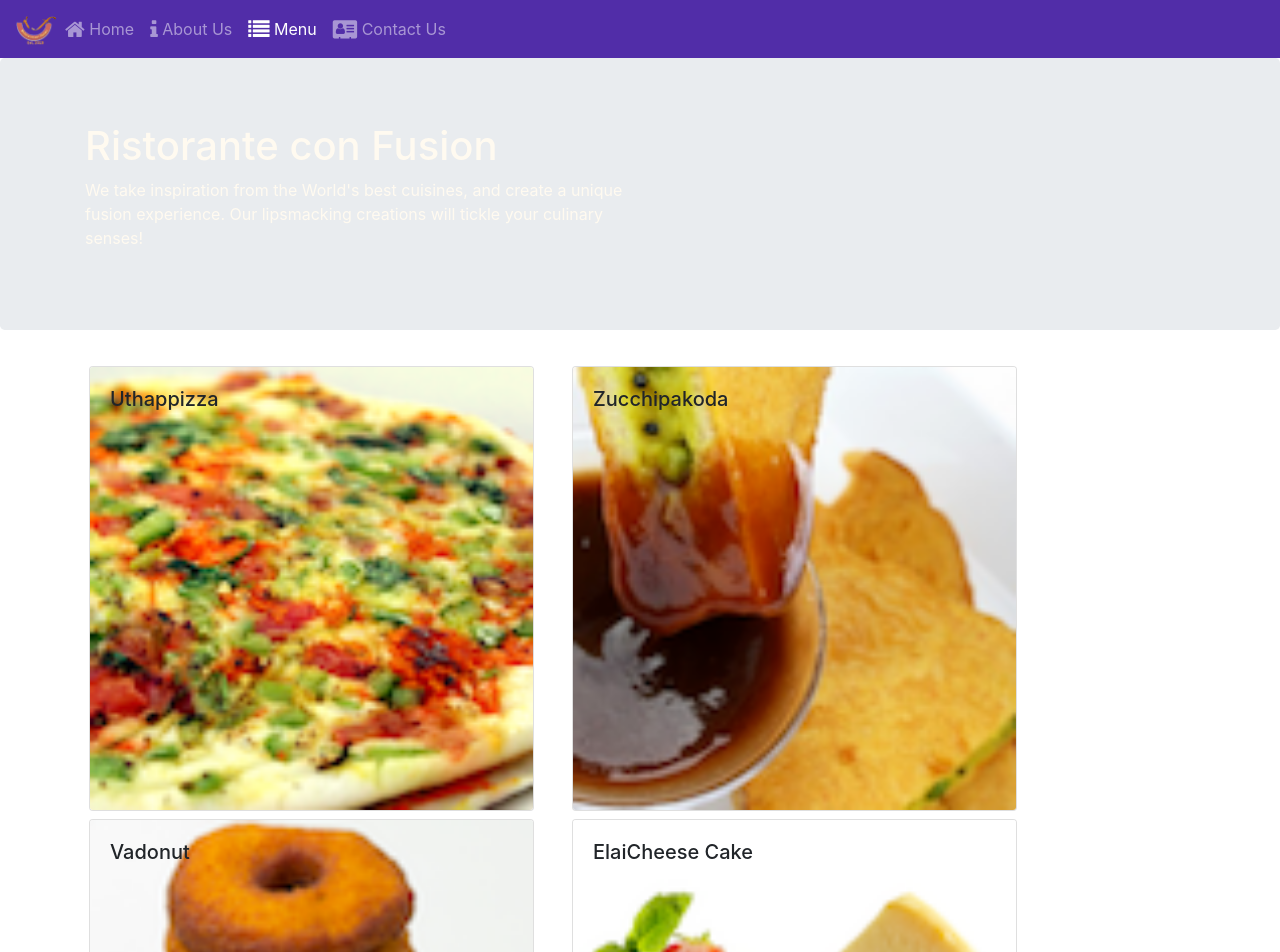
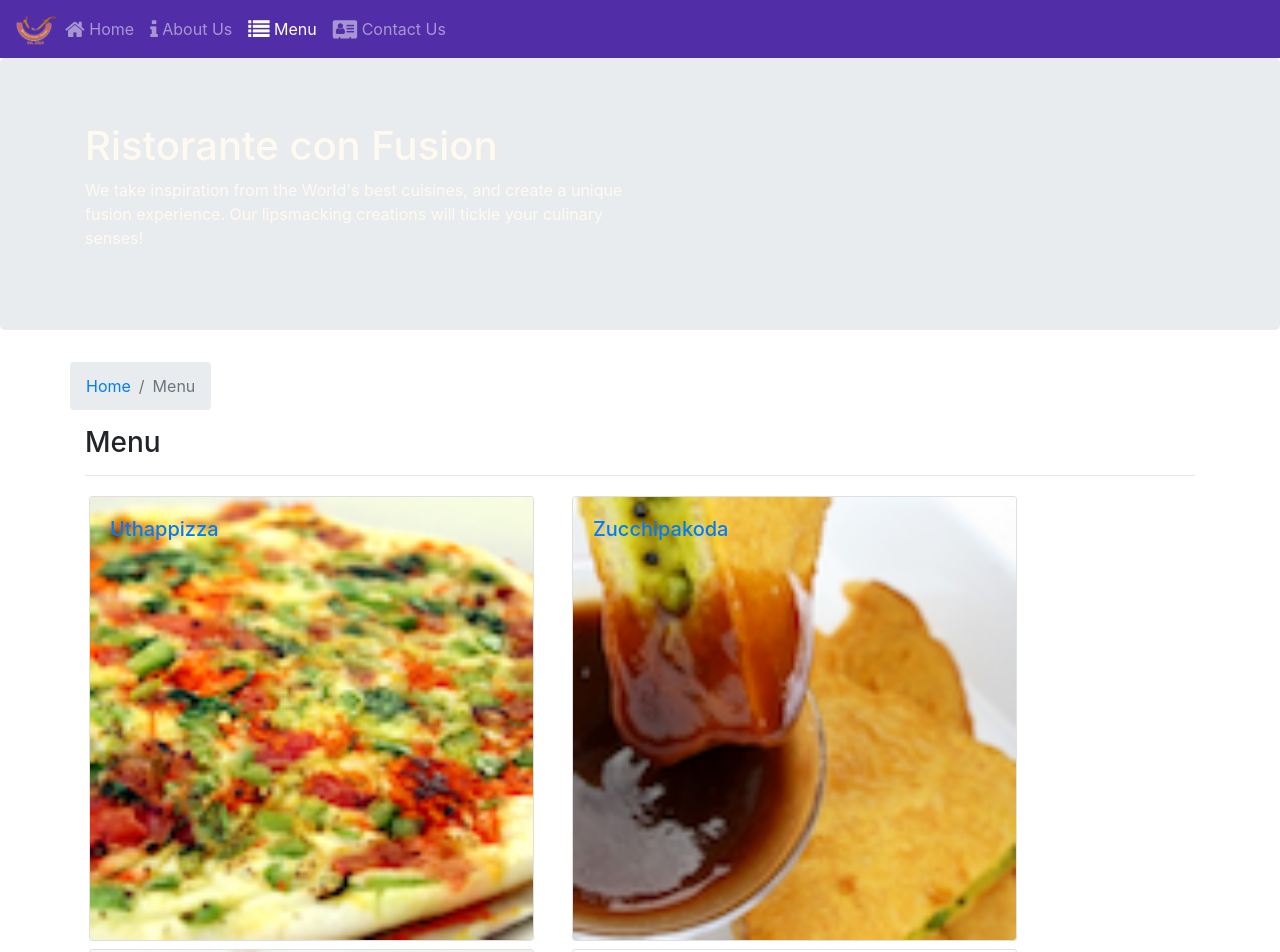
Before and after one commit to yoongtr/Fullstack-React, a React (Create React App) app in the folder React/confusion/: page /menu in a window 1280 px wide. Shown: the top 952 px of the page. Built offline with nearby package versions, Linux system fonts and the light colour scheme.

Commit message:
Single Page Applications Part 2

```diff
--- a/React/confusion/src/components/ContactComponent.js
+++ b/React/confusion/src/components/ContactComponent.js
@@ -1,8 +1,20 @@
 import React from 'react';
+import { Breadcrumb, BreadcrumbItem } from 'reactstrap';
+import { Link } from 'react-router-dom';
 
 function Contact(props) {
     return(
         <div className="container">
+            <div className="row">
+                <Breadcrumb>
+                    <BreadcrumbItem><Link to="/home">Home</Link></BreadcrumbItem>
+                    <BreadcrumbItem active>Contact Us</BreadcrumbItem>
+                </Breadcrumb>
+                <div className="col-12">
+                    <h3>Contact Us</h3>
+                    <hr />
+                </div>
+            </div>
             <div className="row row-content">
                 <div className="col-12">
                 <h3>Location Information</h3>
--- a/React/confusion/src/components/DishdetailComponent.js
+++ b/React/confusion/src/components/DishdetailComponent.js
@@ -1,5 +1,6 @@
 import React, { Component } from 'react';
-import { Card, CardImg, CardText, CardBody, CardTitle } from 'reactstrap';
+import { Card, CardImg, CardText, CardBody, CardTitle, Breadcrumb, BreadcrumbItem } from 'reactstrap';
+import { Link } from 'react-router-dom';
 
     // componentDidMount() {
     //     console.log('DishDetail component componentDidMount invoked')
@@ -74,11 +75,28 @@
     // console.log(this.props);
     if (props.dish!=null) {
         return (
+            <div className="container">
             <div className="row">
-                <RenderDish dish={props.dish} />
-                <RenderComments comments={props.dish.comments} />
+                <Breadcrumb>
+
+                    <BreadcrumbItem><Link to="/menu">Menu</Link></BreadcrumbItem>
+                    <BreadcrumbItem active>{props.dish.name}</BreadcrumbItem>
+                </Breadcrumb>
+                <div className="col-12">
+                    <h3>{props.dish.name}</h3>
+                    <hr />
+                </div>
             </div>
-        )
+            <div className="row">
+                <div className="col-12 col-md-5 m-1">
+                    <RenderDish dish={props.dish} />
+                </div>
+                <div className="col-12 col-md-5 m-1">
+                    <RenderComments comments={props.comments} />
+                </div>
+            </div>
+            </div>
+        );
     }
     else {
         return (
--- a/React/confusion/src/components/MainComponent.js
+++ b/React/confusion/src/components/MainComponent.js
@@ -36,7 +36,14 @@
               leader={this.state.leaders.filter((leader) => leader.featured)[0]}
           />
       );
-    }
+    };
+
+    const DishWithId = ({match}) => {
+      return(
+          <DishDetail dish={this.state.dishes.filter((dish) => dish.id === parseInt(match.params.dishId,10))[0]}
+            comments={this.state.comments.filter((comment) => comment.dishId === parseInt(match.params.dishId,10))} />
+      );
+    };
 
     return (
       <div>
@@ -45,6 +52,7 @@
             <Route path='/home' component={HomePage} />
             <Route exact path='/menu' component={() => <Menu dishes={this.state.dishes} />} />
             <Route exact path='/contactus' component={Contact} />
+            <Route path='/menu/:dishId' component={DishWithId} />
             <Redirect to="/home" />
         </Switch>
         <Footer />
--- a/React/confusion/src/components/MenuComponent.js
+++ b/React/confusion/src/components/MenuComponent.js
@@ -1,13 +1,17 @@
 import React from 'react';
-import { Card, CardImg, CardImgOverlay, CardTitle } from 'reactstrap';
+import { Card, CardImg, CardImgOverlay,
+    CardTitle, Breadcrumb, BreadcrumbItem } from 'reactstrap';
+import { Link } from 'react-router-dom';
 
 function RenderMenuItem ({dish, onClick}) {
     return (
         <Card>
-            <CardImg width="100%" src={dish.image} alt={dish.name} />
-            <CardImgOverlay>
-                <CardTitle>{dish.name}</CardTitle>
-            </CardImgOverlay>
+            <Link to={`/menu/${dish.id}`} >
+                <CardImg width="100%" src={dish.image} alt={dish.name} />
+                <CardImgOverlay>
+                    <CardTitle>{dish.name}</CardTitle>
+                </CardImgOverlay>
+            </Link>
         </Card>
     );
 }
@@ -25,6 +29,16 @@
     return (
         <div className="container">
             <div className="row">
+                <Breadcrumb>
+                    <BreadcrumbItem><Link to="/home">Home</Link></BreadcrumbItem>
+                    <BreadcrumbItem active>Menu</BreadcrumbItem>
+                </Breadcrumb>
+                <div className="col-12">
+                    <h3>Menu</h3>
+                    <hr />
+                </div>
+            </div>
+            <div className="row">
                 {menu}
             </div>
         </div>
```
